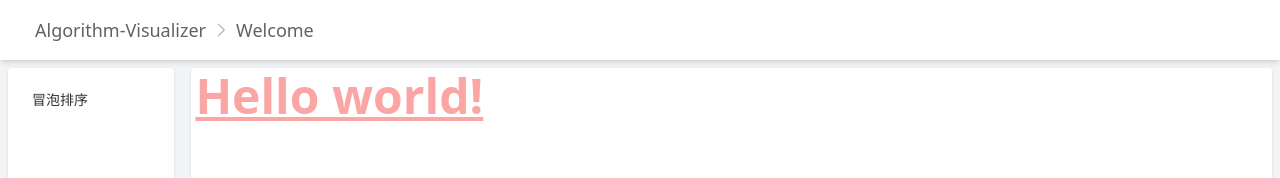
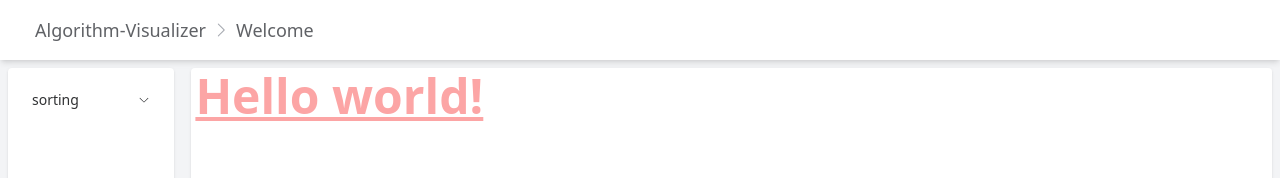
Before and after one commit to xiaowhang/VisualAlgo, a Vue app: page / in a window 1280 px wide. Shown: the top 178 px of the page. Built offline with nearby package versions, Linux system fonts and the light colour scheme.

Commit message:
✨ feat(layout): 实现算法路由自动分组与侧边栏分类展示
通过自动扫描算法目录生成路由，按类别在侧边栏分组展示
优化菜单结构，便于扩展与维护算法模块
调整排序算法文件结构，提升可读性与可维护性

```diff
--- a/src/components/layout/Aside.vue
+++ b/src/components/layout/Aside.vue
@@ -2,9 +2,14 @@
   <el-aside :style="{ width: sideBarWidth + 'px' }" class="w-full p-1 bg-white m-2 rounded shadow">
     <el-scrollbar>
       <el-menu router unique-opened class="!border-r-0">
-        <el-menu-item index="/BubbleSort">
-          <span>冒泡排序</span>
-        </el-menu-item>
+        <template v-for="(routes, category) in groupedRoutes" :key="category">
+          <el-sub-menu :index="category">
+            <template #title>{{ category }}</template>
+            <el-menu-item v-for="route in routes" :key="route.path" :index="route.path">
+              <span>{{ route.meta?.title }}</span>
+            </el-menu-item>
+          </el-sub-menu>
+        </template>
       </el-menu>
     </el-scrollbar>
   </el-aside>
@@ -13,6 +18,7 @@
 
 <script setup lang="ts">
 import { useSplitter } from '@/composable'
+import type { RouteRecordRaw } from 'vue-router'
 
 defineOptions({
   name: 'AsideLayout',
@@ -21,6 +27,29 @@ defineOptions({
 const sideBarWidth = ref(window.innerWidth * 0.13) // 初始宽度
 
 const { startResize } = useSplitter(sideBarWidth)
+
+const router = useRouter()
+const routes = ref<RouteRecordRaw[]>([])
+
+// 获取算法相关路由
+onMounted(() => {
+  routes.value = router.getRoutes().filter((route) => route.meta?.category)
+})
+
+// 按分类分组路由
+const groupedRoutes = computed(() => {
+  const grouped: Record<string, RouteRecordRaw[]> = {}
+
+  routes.value.forEach((route) => {
+    const category = (route.meta?.category as string) || '其他'
+    if (!grouped[category]) {
+      grouped[category] = []
+    }
+    grouped[category].push(route)
+  })
+
+  return grouped
+})
 </script>
 
 <style scoped lang="scss">
--- /dev/null
+++ b/src/router/algorithm.ts
@@ -0,0 +1,29 @@
+import type { RouteRecordRaw } from 'vue-router'
+
+const algorithmComponents = import.meta.glob('/src/views/algorithm/**/*.vue')
+
+const algorithmRoutes: RouteRecordRaw[] = []
+
+for (const path in algorithmComponents) {
+  if (path.includes('/Base.vue')) continue
+
+  const pathSegments = path.replace('/src/views/algorithm/', '').replace('.vue', '').split('/')
+
+  const routePath = `/${pathSegments.join('/')}`
+
+  const routeName = pathSegments.join('-')
+
+  const route: RouteRecordRaw = {
+    path: routePath,
+    component: algorithmComponents[path],
+    name: routeName,
+    meta: {
+      title: pathSegments[pathSegments.length - 1],
+      category: pathSegments.length > 1 ? pathSegments[0] : '默认分类',
+    },
+  }
+
+  algorithmRoutes.push(route)
+}
+
+export default algorithmRoutes
--- a/src/router/index.ts
+++ b/src/router/index.ts
@@ -1,4 +1,5 @@
 import { createRouter, createWebHistory } from 'vue-router'
+import algorithmRoutes from './algorithm'
 
 const routes = [
   {
@@ -11,11 +12,7 @@ const routes = [
         name: 'Welcome',
         component: () => import('@/views/Welcome.vue'),
       },
-      {
-        path: 'BubbleSort',
-        name: 'BubbleSort',
-        component: () => import('@/views/algorithm/BubbleSort.vue'),
-      },
+      ...algorithmRoutes,
     ],
   },
 ]
--- /dev/null
+++ b/src/views/algorithm/sorting/SelectionSort.vue
@@ -0,0 +1,3 @@
+<template>
+  <span> Selection Sort </span>
+</template>
```
Also changed, not shown: src/views/algorithm/sorting/BubbleSort.vue (renamed from src/views/algorithm/BubbleSort.vue).
